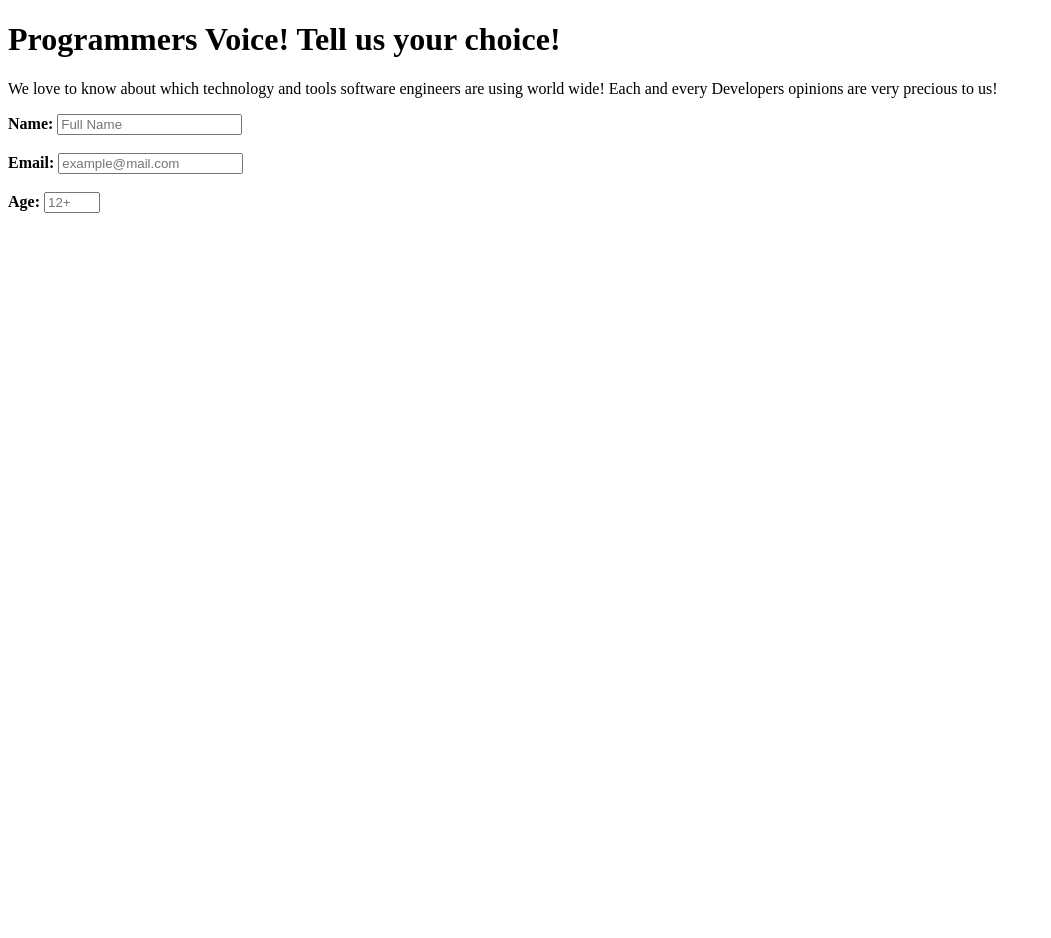
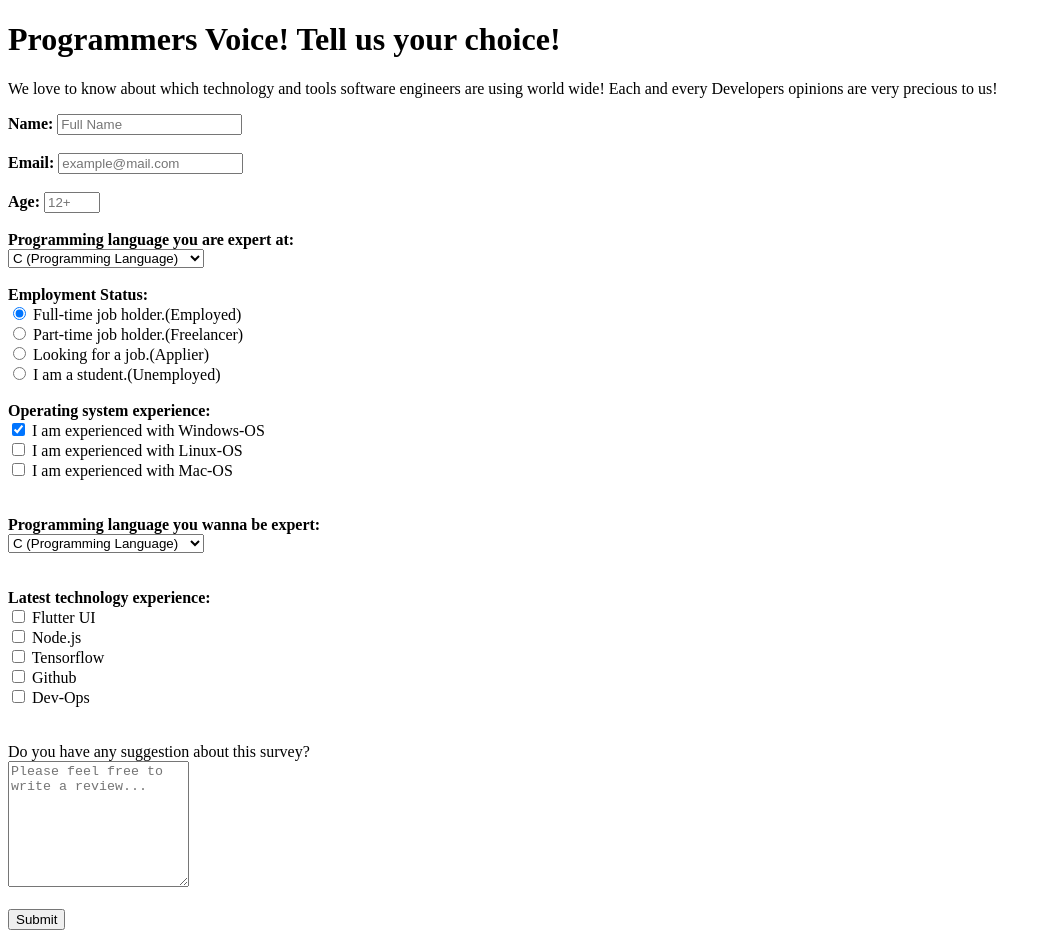
Before and after one commit to sajid-munawar/Francis_Sajid_coding_pair, a plain HTML site: page index.html in a window 1280 px wide. Shown: the whole page, without its empty margins (0-1051 px from the left). Before the commit the page ends 800 px from the top, so only its background shows below. Drawn offline with Linux system fonts and the light colour scheme.

Commit message:
Designed the latter code

```diff
--- a/index.html
+++ b/index.html
@@ -24,6 +24,66 @@
                 <label id="number-label"><b>Age:</b></label>
                 <input id="number" type="number" name="number" class="form" min="5" max="99" placeholder="12+">
              </div>
+             <div id="dropdown-div"><br>
+              <label id="dropdown-label"><strong>Programming language you are expert at: </strong></label><br>
+              <select id="dropdown" name="code-lang" class="form">
+                  <option value="C">C (Programming Language)</option>
+                  <option value="Python">Python</option>
+                  <option value="C#">C#</option>
+                  <option value="php">PHP</option>
+                  <option value="Js">Java Script</option>
+                  <option value="Go">Go (Programming Language)</option>
+                  <option value="ruby">Ruby on rails</option>
+                  <option value="C++">C++</option>
+                  <option value="Java">Java</option>
+              </select>
+           </div>
+           <div id="button-area">
+               <br>
+              <label id="job-label"><b>Employment Status:</b></label><br>
+              <input type="radio" class="radio-inline" name="gender" value="employed" checked> Full-time job holder.(Employed)<br>
+              <input type="radio" class="radio-inline" name="gender" value="freelancer"> Part-time job holder.(Freelancer)<br>
+              <input type="radio" class="radio-inline" name="gender" value="applier"> Looking for a job.(Applier)<br>
+              <input type="radio" class="radio-inline" name="gender" value="unemployed"> I am a student.(Unemployed)
+            </div>
+            <div id="button-area"><br>
+              <label id="os-label"><b>Operating system experience: </b></label><br>
+              <input type="checkbox" name="os1" value="windows" checked> I am experienced with Windows-OS<br>
+              <input type="checkbox" name="os2" value="linux"> I am experienced with Linux-OS<br>
+              <input type="checkbox" name="0s3" value="mac"> I am experienced with Mac-OS<br>
+            </div>
+
+            <div id="dropdown"><br><br>
+              <label id="dropdown-label"><strong>Programming language you wanna be expert: </strong></label><br>
+              <select id="dropdown" name="code-lang" class="form"><br><br>
+                  <option value="C">C (Programming Language)</option>
+                  <option value="Python">Python</option>
+                  <option value="C#">C#</option>
+                  <option value="php">PHP</option>
+                  <option value="Js">Java Script</option>
+                  <option value="Go">Go (Programming Language)</option>
+                  <option value="ruby">Ruby on rails</option>
+                  <option value="C++">C++</option>
+                  <option value="Java">Java</option>
+              </select>
+           </div>
+            <div id="button-area"><br><br>
+              <label id="os-label"><b>Latest technology experience:</b></label><br>
+              <input type="checkbox" name="tech1" value="flutter"> Flutter UI<br>
+              <input type="checkbox" name="tech2" value="nodejs"> Node.js<br>
+              <input type="checkbox" name="tech3" value="tnflow"> Tensorflow<br>
+              <input type="checkbox" name="tech3" value="git"> Github<br>
+              <input type="checkbox" name="tech3" value="devops"> Dev-Ops<br>
+            </div>
+
+
+            <div id="ending"><br><br>
+              <label id="comments-label">Do you have any suggestion about this survey?</label><br>
+              <textarea style= height:120px;" class="form" placeholder="Please feel free to write a review..."></textarea><br><br>
+              <input id="submit" type="submit"  class="form">
+            </div>
+          </form>
+      </div>
     <!--
 
     Hello Camper!
```
